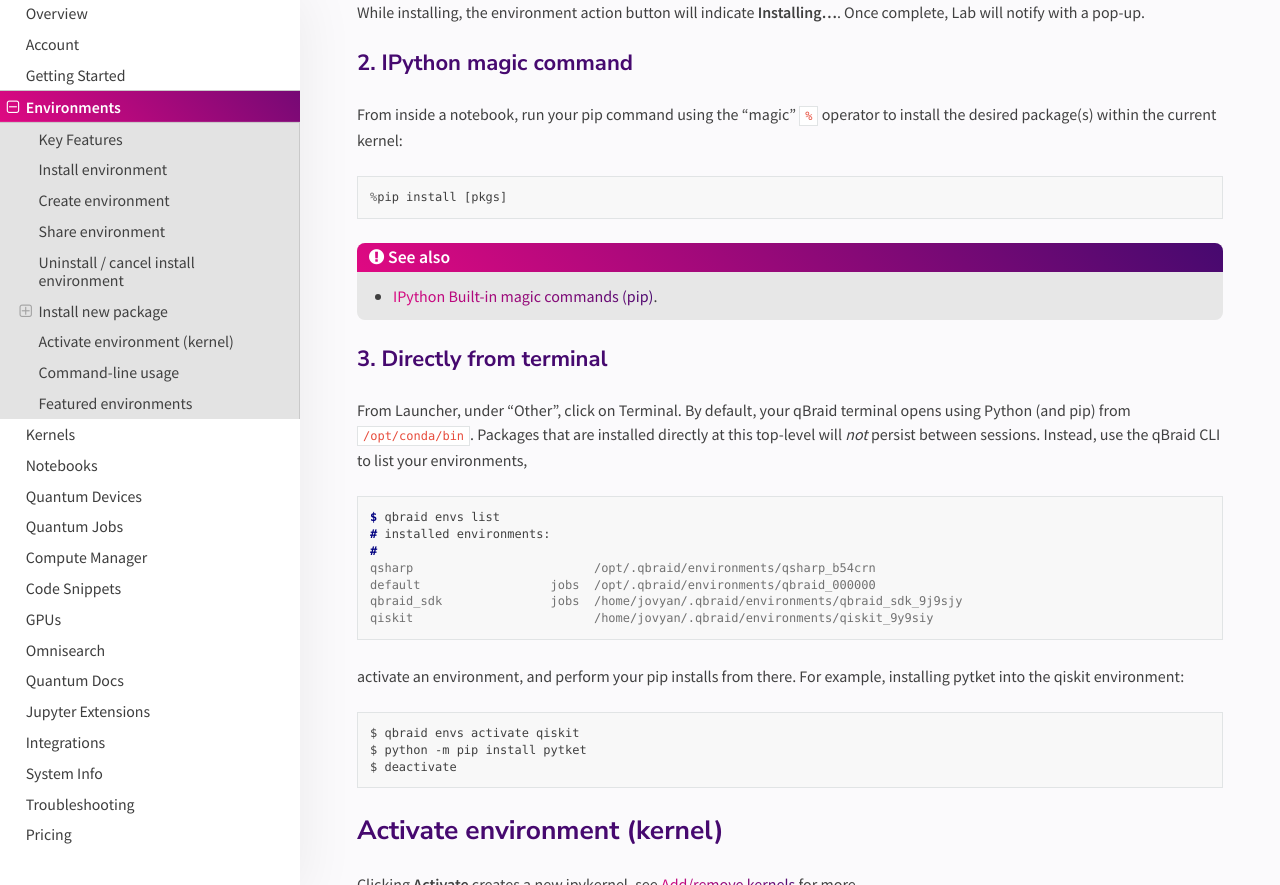
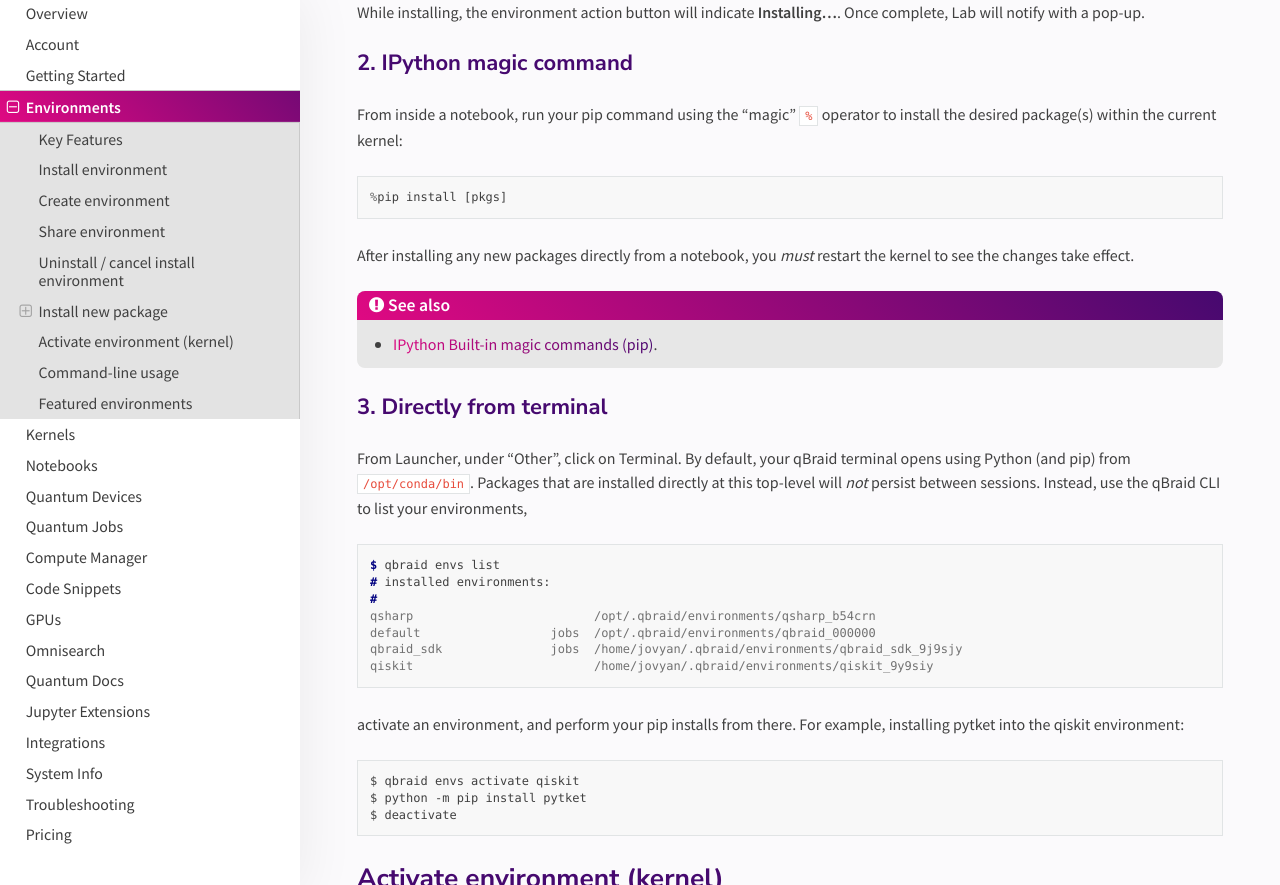
Before and after one commit to qBraid/qBraid-Lab, a Sphinx documentation site: the page built from docs/lab/environments.rst, in a window 1280 px wide and 900 px high, scrolled down 6517 px, cut to the strip 15-900 px from the top of the window. Built offline with Sphinx 7.4.7 and the Read the Docs theme 2.0.0, drawn with Linux system fonts in a browser that asks for light colours; some of the changed lines change nothing that is shown; some of the changed text lies outside the part shown.

Commit message:
environment docs

```diff
--- a/docs/lab/environments.rst
+++ b/docs/lab/environments.rst
@@ -103,7 +103,7 @@
     :alt: Create custom environment
     :target: javascript:void(0);
 
-\1. In the Environment Manager sidebar, click **Add**, then click **New Environment**.
+\1. In the Environment Manager sidebar, click **Add**, then click **Create Environment**.
 
 \2. Give your custom environment a name, description, add tags, upload a logo,
 and specify any packages to install using a ``requirements.txt`` format.
@@ -208,6 +208,8 @@
     %pip install [pkgs]
 
 
+After installing any new packages directly from a notebook, you *must* restart the kernel to see the changes take effect.
+
 .. seealso::
 
     - `IPython Built-in magic commands (pip) <https://ipython.readthedocs.io/en/stable/interactive/magics.html#magic-pip>`_.
```
